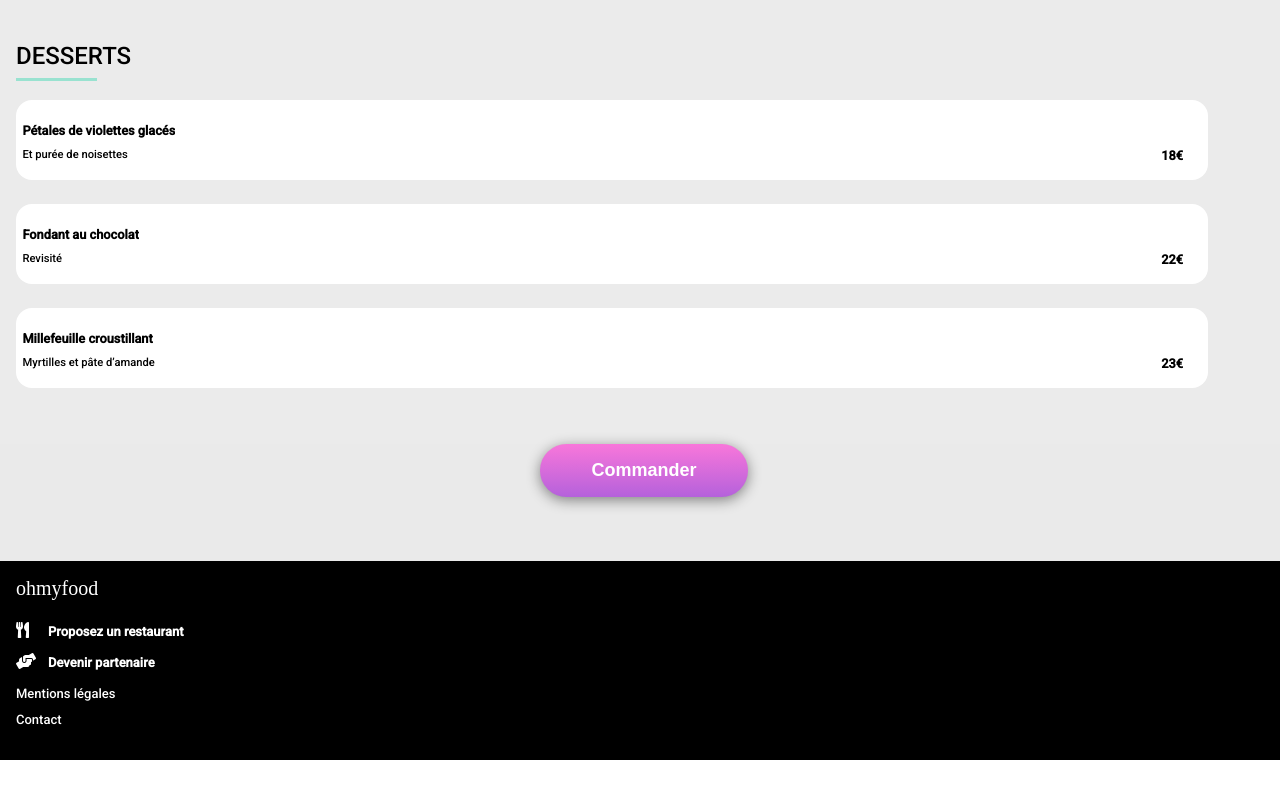
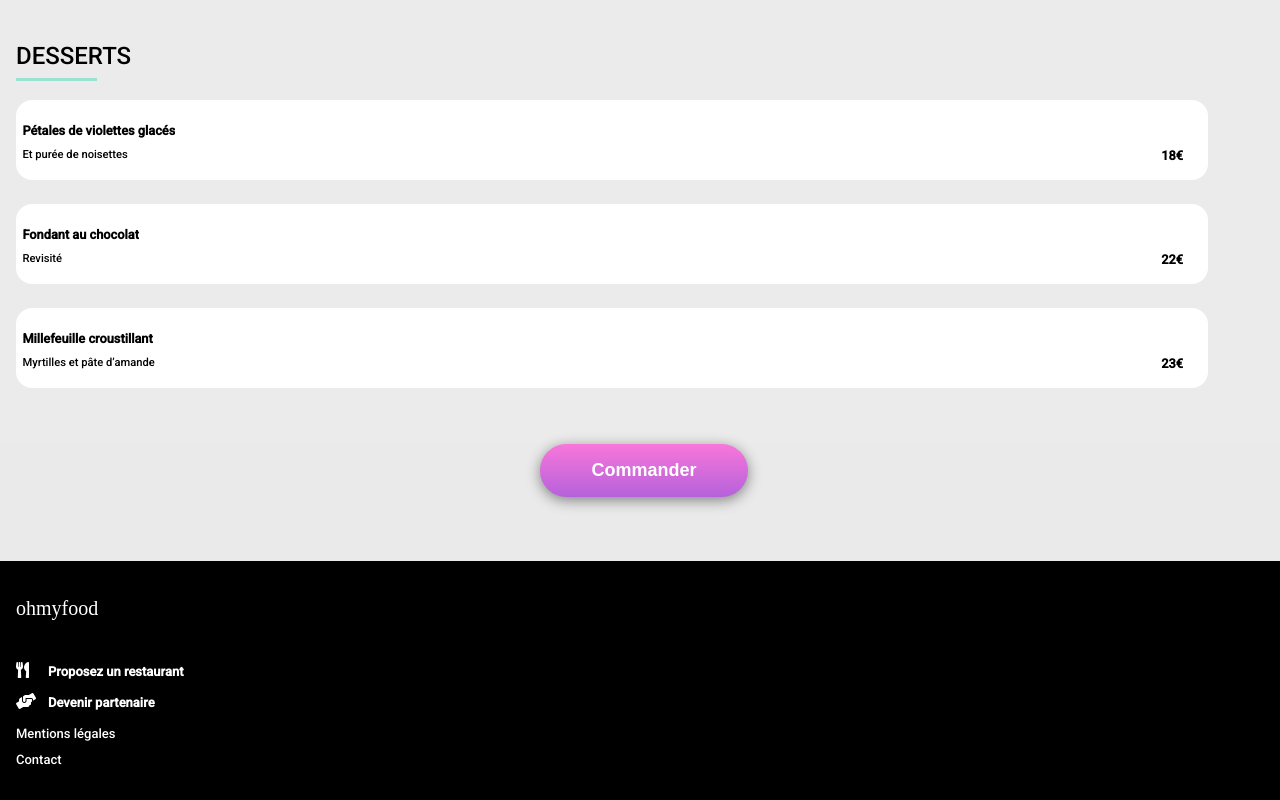
Before and after one commit to K-simonneau/kevinsimonneau_3_14102021, a plain HTML site: page Menu_a_la_francaise.html in a window 1280 px wide. Shown: the part 1575-2375 px from the top of the page. Before the commit the page ends 2335 px from the top, so only its background shows below. Drawn offline with Linux system fonts and the light colour scheme; a web font is replaced by a local one.

Commit message:
modif footer

```diff
--- a/Menu_a_la_francaise.html
+++ b/Menu_a_la_francaise.html
@@ -177,7 +177,7 @@
 
     <footer class="pfooter">
         <div class="pfooter-logo">
-            <h7 class="pfooter-logo_quote_h7">ohmyfood</h7>
+            <p>ohmyfood</p>
         </div>
       <div class="pfooter-item">
         <div class="pfooter-item__icon">
```
Also changed, not shown: la_palette_du_gout.html (+1 -1 lines), le_delice_des_sens.html (+1 -1 lines).
